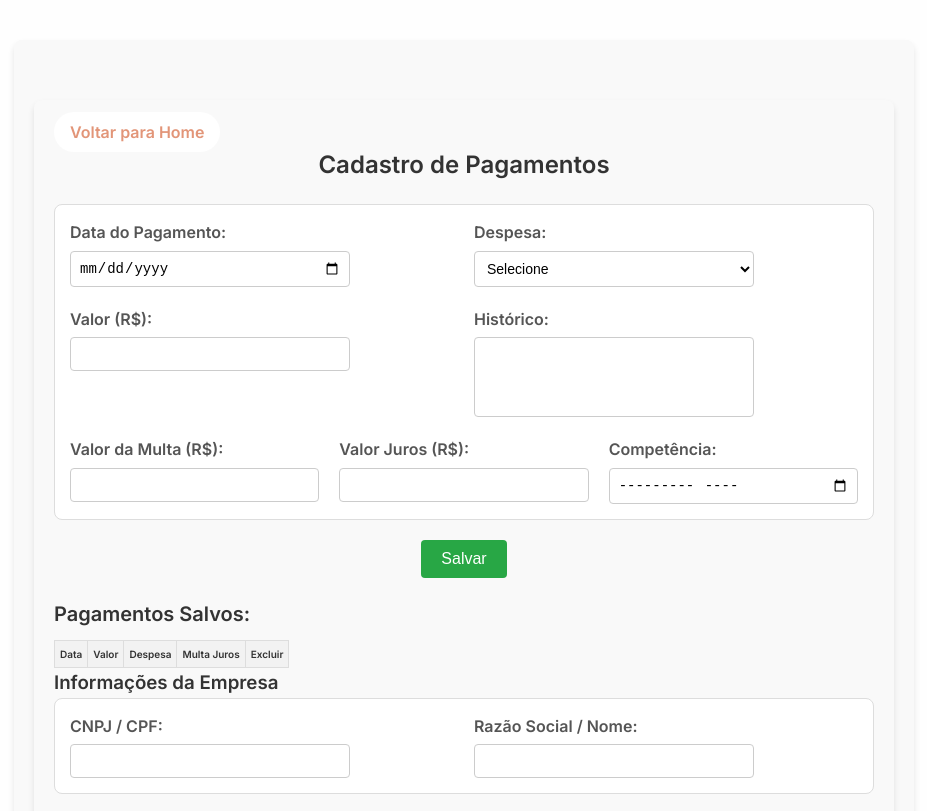
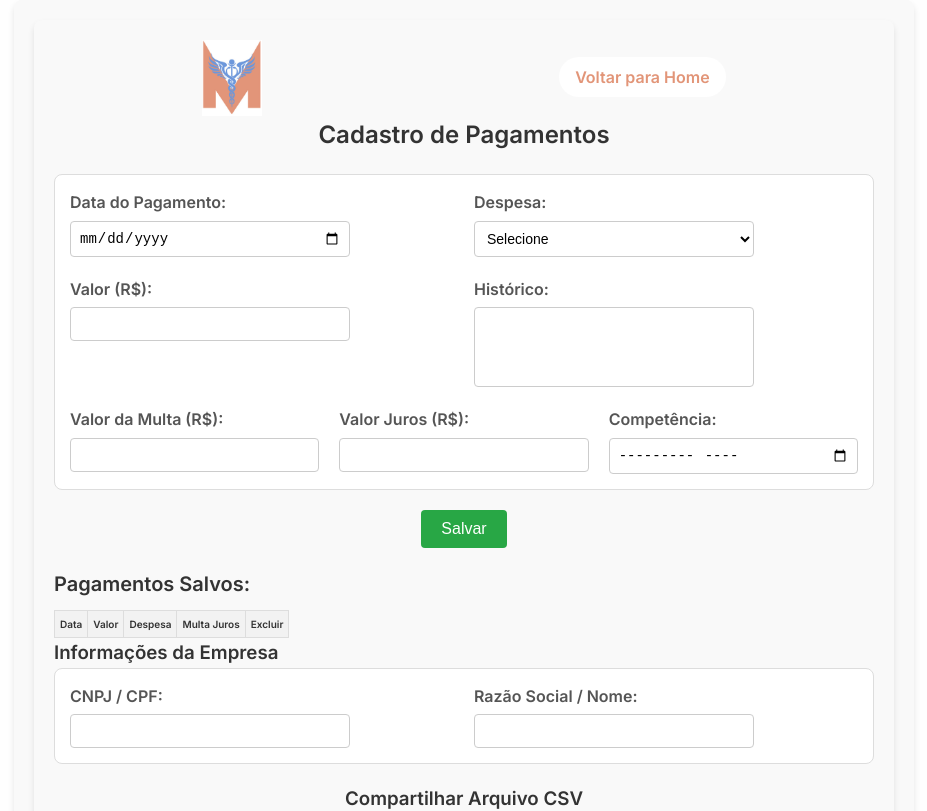
Before and after one commit to ulisseso2/ma_contabil, a React (Create React App) app: page /pagamentos in a window 1280 px wide. Shown: the top 811 px of the page, without its empty margins (176-1103 px from the left). Built offline with nearby package versions, Linux system fonts and the light colour scheme.

Commit message:
logo tela pagamentos

```diff
--- a/src/App.css
+++ b/src/App.css
@@ -6,7 +6,10 @@
   height: 40vmin;
   pointer-events: none;
 }
-
+.header-cadastro{
+  display: flex;
+  background-color: #282c34;
+}
 @media (prefers-reduced-motion: no-preference) {
   .App-logo {
     animation: App-logo-spin infinite 20s linear;
--- a/src/components/PaymentForm.js
+++ b/src/components/PaymentForm.js
@@ -178,7 +178,11 @@ const PaymentForm = () => {
     // Retorno do JSX
     return (
         <div className="form-page-container">
-            <nav><Link to='/' className="nav-button">Voltar para Home</Link></nav>
+            <div className='header-cadastro'>
+
+                <img src="logocorv1.jpg" className="logo" alt="logo MA Contabil" />
+                <nav><Link to='/' className="nav-button">Voltar para Home</Link></nav>
+            </div>
             <h2 className="form-title">Cadastro de Pagamentos</h2>
             <div className="form-container">
                 {/* Data do Pagamento */}
--- a/src/css/App.css
+++ b/src/css/App.css
@@ -191,4 +191,5 @@ body {
     width: 80%;
     text-align: center;
   }
+
 }
--- a/src/css/FormPage.css
+++ b/src/css/FormPage.css
@@ -1,6 +1,6 @@
 .form-page-container {
     max-width: 900px;
-    margin: 40px auto;
+    margin: auto;
     padding: 20px;
     background: #f9f9f9;
     border-radius: 8px;
@@ -138,3 +138,8 @@ textarea {
     background-color: #ccc;
     cursor: not-allowed;
 }
+.header-cadastro{
+    display: flex;
+    align-items: center;
+    justify-content: space-around;
+  }
```
Also changed, not shown: public/logocorv1.jpg (added).
